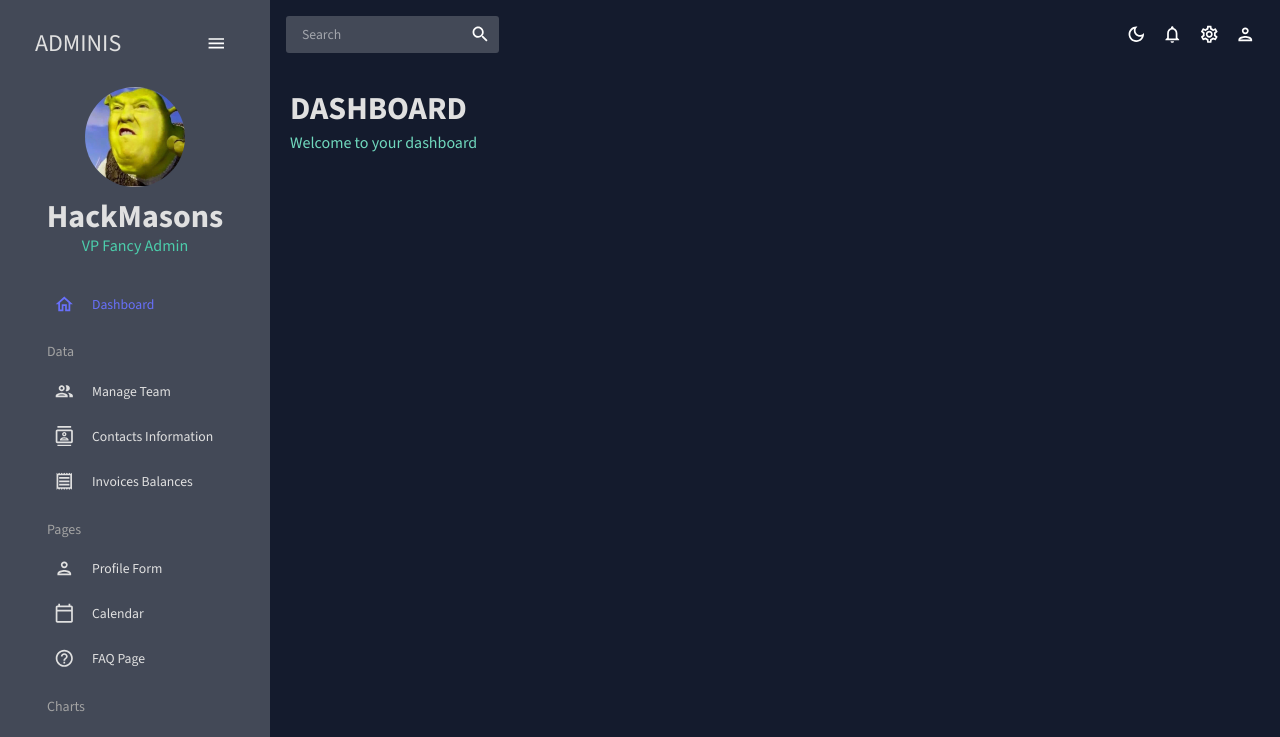
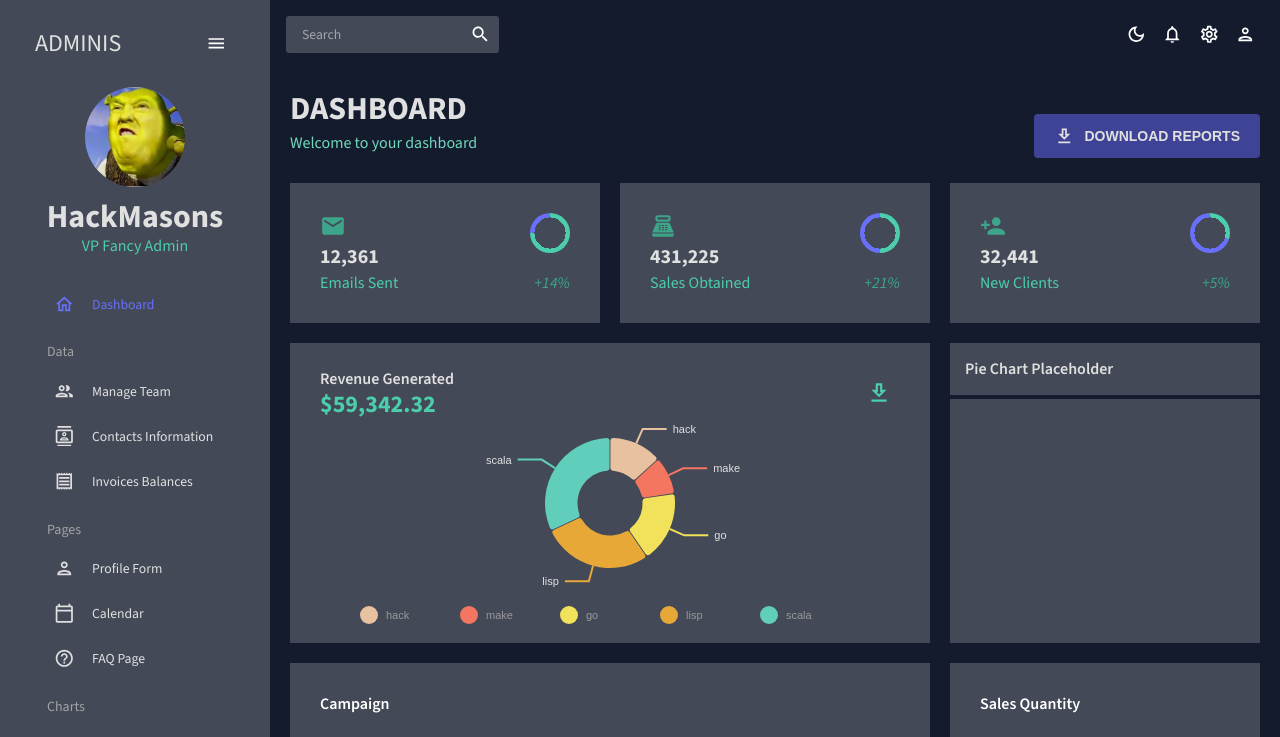
Before and after one commit to peachyKeachy/frontEndHack, a React (Create React App) app in the folder react-admin/: page / in a window 1280 px wide. Shown: the top 737 px of the page. Built offline with nearby package versions, Linux system fonts and the light colour scheme.

Commit message:
Dashboard Update

```diff
--- /dev/null
+++ b/react-admin/src/components/ProgressCircle.jsx
@@ -0,0 +1,22 @@
+import { Box, useTheme } from "@mui/material";
+import { tokens } from "../theme";
+
+const ProgressCircle = ({ progress = "0.75", size = "40" }) => {
+  const theme = useTheme();
+  const colors = tokens(theme.palette.mode);
+  const angle = progress * 360;
+  return (
+    <Box
+      sx={{
+        background: `radial-gradient(${colors.primary[400]} 55%, transparent 49%),
+            conic-gradient(transparent 0deg ${angle}deg, ${colors.blue[500]} ${angle}deg 360deg),
+            ${colors.greenAccent[500]}`,
+        borderRadius: "50%",
+        width: `${size}px`,
+        height: `${size}px`,
+      }}
+    />
+  );
+};
+
+export default ProgressCircle;
--- /dev/null
+++ b/react-admin/src/components/StatBox.jsx
@@ -0,0 +1,42 @@
+import { Box, Typography, useTheme } from "@mui/material";
+import { tokens } from "../theme";
+import ProgressCircle from "./ProgressCircle";
+
+const StatBox = ({ title, subtitle, icon, progress, increase }) => {
+  const theme = useTheme();
+  const colors = tokens(theme.palette.mode);
+
+  return (
+    <Box width="100%" m="0 30px">
+      <Box display="flex" justifyContent="space-between">
+        <Box>
+          {icon}
+          <Typography
+            variant="h4"
+            fontWeight="bold"
+            sx={{ color: colors.grey[100] }}
+          >
+            {title}
+          </Typography>
+        </Box>
+        <Box>
+          <ProgressCircle progress={progress} />
+        </Box>
+      </Box>
+      <Box display="flex" justifyContent="space-between" mt="2px">
+        <Typography variant="h5" sx={{ color: colors.greenAccent[500] }}>
+          {subtitle}
+        </Typography>
+        <Typography
+          variant="h5"
+          fontStyle="italic"
+          sx={{ color: colors.greenAccent[600] }}
+        >
+          {increase}
+        </Typography>
+      </Box>
+    </Box>
+  );
+};
+
+export default StatBox;
--- a/react-admin/src/index.js
+++ b/react-admin/src/index.js
@@ -4,30 +4,7 @@
 import App from "./App";
 import { BrowserRouter } from "react-router-dom";
 //
-// Import the functions you need from the SDKs you need
-import { initializeApp } from "firebase/app";
-import { getAnalytics } from "firebase/analytics";
-// TODO: Add SDKs for Firebase products that you want to use
-// https://firebase.google.com/docs/web/setup#available-libraries
 
-// Your web app's Firebase configuration
-// For Firebase JS SDK v7.20.0 and later, measurementId is optional
-const firebaseConfig = {
-  apiKey: "AIzaSyCFyDc88KX70VqY7BYx2TlNt6le0xHfwpc",
-  authDomain: "ide-analytics.firebaseapp.com",
-  databaseURL: "https://ide-analytics-default-rtdb.firebaseio.com",
-  projectId: "ide-analytics",
-  storageBucket: "ide-analytics.appspot.com",
-  messagingSenderId: "242405334050",
-  appId: "1:242405334050:web:c3528d0ce2534fb585be7b",
-  measurementId: "G-9KCDZRQ9C6"
-};
-
-// Initialize Firebase
-const app = initializeApp(firebaseConfig);
-const analytics = getAnalytics(app);
-
-//
 
 const root = ReactDOM.createRoot(document.getElementById('root'));
 root.render(
--- a/react-admin/src/scenes/dashboard/index.jsx
+++ b/react-admin/src/scenes/dashboard/index.jsx
@@ -1,102 +1,219 @@
+import { Box, Button, IconButton, Typography, useTheme } from "@mui/material";
+import { tokens } from "../../theme";
+import { mockTransactions } from "../../data/mockData";
+import DownloadOutlinedIcon from "@mui/icons-material/DownloadOutlined";
+import EmailIcon from "@mui/icons-material/Email";
+import PointOfSaleIcon from "@mui/icons-material/PointOfSale";
+import PersonAddIcon from "@mui/icons-material/PersonAdd";
+import Header from "../../components/Header";
+import LineChart from "../../components/LineChart";
+import PieChart from "../../components/PieChart"; // Imported PieChart component
+import BarChart from "../../components/BarChart";
+import StatBox from "../../components/StatBox";
+import ProgressCircle from "../../components/ProgressCircle";
 
-import { Box } from "@mui/material";
-import Header from "../../components/Header";
 const Dashboard = () => {
-    return(
-        <Box m= "20px">
-            <Box display ="flex" justifyContent="space-between" allignItems ="center">
-                <Header title= "DASHBOARD" subtitle="Welcome to your dashboard" />
-            </Box>
+  const theme = useTheme();
+  const colors = tokens(theme.palette.mode);
+
+  return (
+    <Box m="20px">
+      {/* HEADER */}
+      <Box display="flex" justifyContent="space-between" alignItems="center">
+        <Header title="DASHBOARD" subtitle="Welcome to your dashboard" />
+
+        <Box>
+          <Button
+            sx={{
+              backgroundColor: colors.blue[700],
+              color: colors.grey[100],
+              fontSize: "14px",
+              fontWeight: "bold",
+              padding: "10px 20px",
+            }}
+          >
+            <DownloadOutlinedIcon sx={{ mr: "10px" }} />
+            Download Reports
+          </Button>
+        </Box>
+      </Box>
+
+      {/* GRID & CHARTS */}
+      <Box
+        display="grid"
+        gridTemplateColumns="repeat(12, 1fr)"
+        gridAutoRows="140px"
+        gap="20px"
+      >
+        {/* ROW 1 */}
+        <Box
+          gridColumn="span 4"
+          backgroundColor={colors.primary[400]}
+          display="flex"
+          alignItems="center"
+          justifyContent="center"
+        >
+          <StatBox
+            title="12,361"
+            subtitle="Emails Sent"
+            progress="0.75"
+            increase="+14%"
+            icon={
+              <EmailIcon
+                sx={{ color: colors.greenAccent[600], fontSize: "26px" }}
+              />
+            }
+          />
+        </Box>
+        <Box
+          gridColumn="span 4"
+          backgroundColor={colors.primary[400]}
+          display="flex"
+          alignItems="center"
+          justifyContent="center"
+        >
+          <StatBox
+            title="431,225"
+            subtitle="Sales Obtained"
+            progress="0.50"
+            increase="+21%"
+            icon={
+              <PointOfSaleIcon
+                sx={{ color: colors.greenAccent[600], fontSize: "26px" }}
+              />
+            }
+          />
+        </Box>
+        <Box
+          gridColumn="span 4"
+          backgroundColor={colors.primary[400]}
+          display="flex"
+          alignItems="center"
+          justifyContent="center"
+        >
+          <StatBox
+            title="32,441"
+            subtitle="New Clients"
+            progress="0.30"
+            increase="+5%"
+            icon={
+              <PersonAddIcon
+                sx={{ color: colors.greenAccent[600], fontSize: "26px" }}
+              />
+            }
+          />
         </Box>
 
-    );
+        {/* ROW 2 */}
+        <Box
+          gridColumn="span 8"
+          gridRow="span 2"
+          backgroundColor={colors.primary[400]}
+        >
+          <Box
+            mt="25px"
+            p="0 30px"
+            display="flex "
+            justifyContent="space-between"
+            alignItems="center"
+          >
+            <Box>
+              <Typography
+                variant="h5"
+                fontWeight="600"
+                color={colors.grey[100]}
+              >
+                Revenue Generated
+              </Typography>
+              <Typography
+                variant="h3"
+                fontWeight="bold"
+                color={colors.greenAccent[500]}
+              >
+                $59,342.32
+              </Typography>
+            </Box>
+            <Box>
+              <IconButton>
+                <DownloadOutlinedIcon
+                  sx={{ fontSize: "26px", color: colors.greenAccent[500] }}
+                />
+              </IconButton>
+            </Box>
+          </Box>
+          <Box height="250px" m="-20px 0 0 0">
+            {/* Replaced LineChart with PieChart */}
+            <PieChart />
+          </Box>
+        </Box>
+        <Box
+          gridColumn="span 4"
+          gridRow="span 2"
+          backgroundColor={colors.primary[400]}
+          overflow="auto"
+        >
+          <Box
+            display="flex"
+            justifyContent="space-between"
+            alignItems="center"
+            borderBottom={`4px solid ${colors.primary[500]}`}
+            colors={colors.grey[100]}
+            p="15px"
+          >
+            <Typography color={colors.grey[100]} variant="h5" fontWeight="600">
+              Pie Chart Placeholder
+            </Typography>
+          </Box>
+          {/* Placeholder for Pie Chart */}
+        </Box>
+
+        {/* ROW 3 */}
+        <Box
+          gridColumn="span 8"
+          gridRow="span 2"
+          backgroundColor={colors.primary[400]}
+          p="30px"
+        >
+          <Typography variant="h5" fontWeight="600">
+            Campaign
+          </Typography>
+          <Box
+            display="flex"
+            flexDirection="column"
+            alignItems="center"
+            mt="25px"
+          >
+            <ProgressCircle size="125" />
+            <Typography
+              variant="h5"
+              color={colors.greenAccent[500]}
+              sx={{ mt: "15px" }}
+            >
+              $48,352 revenue generated
+            </Typography>
+            <Typography>Includes extra misc expenditures and costs</Typography>
+          </Box>
+        </Box>
+        <Box
+          gridColumn="span 4"
+          gridRow="span 2"
+          backgroundColor={colors.primary[400]}
+          padding="30px"
+        >
+          <Typography
+            variant="h5"
+            fontWeight="600"
+            sx={{ marginBottom: "15px" }}
+          >
+            Sales Quantity
+          </Typography>
+          <Box height="250px" mt="-20px">
+            <BarChart isDashboard={true} />
+          </Box>
+        </Box>
+      </Box>
+    </Box>
+  );
 };
 
 export default Dashboard;
-
-// import { Box, Button, IconButton, Typography, useTheme } from "@mui/material";
-// import { tokens } from "../../theme";
-// import DownloadOutlinedIcon from "@mui/icons-material/DownloadOutlined";
-// import Header from "../../components/Header";
-// import LineChart from "../../components/LineChart";
-
-// const Dashboard = () => {
-//   const theme = useTheme();
-//   const colors = tokens(theme.palette.mode);
-
-//   return (
-//     <Box m="20px">
-//       {/* HEADER */}
-//       <Box display="flex" justifyContent="space-between" alignItems="center">
-//         <Header title="DASHBOARD" subtitle="Welcome to your dashboard" />
-
-//         <Box>
-//           <Button
-//             sx={{
-//               backgroundColor: colors.blueAccent[700],
-//               color: colors.grey[100],
-//               fontSize: "14px",
-//               fontWeight: "bold",
-//               padding: "10px 20px",
-//             }}
-//           >
-//             <DownloadOutlinedIcon sx={{ mr: "10px" }} />
-//             Download Reports
-//           </Button>
-//         </Box>
-//       </Box>
-
-//       {/* GRID & CHARTS */}
-//       <Box
-//         display="grid"
-//         gridTemplateColumns="repeat(12, 1fr)"
-//         gridAutoRows="140px"
-//         gap="20px"
-//       >
-//         {/* ROW 1 */}
-//         <Box
-//           gridColumn="span 8"
-//           gridRow="span 2"
-//           backgroundColor={colors.primary[400]}
-//         >
-//           <Box
-//             mt="25px"
-//             p="0 30px"
-//             display="flex "
-//             justifyContent="space-between"
-//             alignItems="center"
-//           >
-//             <Box>
-//               <Typography
-//                 variant="h5"
-//                 fontWeight="600"
-//                 color={colors.grey[100]}
-//               >
-//                 Revenue Generated
-//               </Typography>
-//               <Typography
-//                 variant="h3"
-//                 fontWeight="bold"
-//                 color={colors.greenAccent[500]}
-//               >
-//                 $59,342.32
-//               </Typography>
-//             </Box>
-//             <Box>
-//               <IconButton>
-//                 <DownloadOutlinedIcon
-//                   sx={{ fontSize: "26px", color: colors.greenAccent[500] }}
-//                 />
-//               </IconButton>
-//             </Box>
-//           </Box>
-//           <Box height="250px" m="-20px 0 0 0">
-//             <LineChart isDashboard={true} />
-//           </Box>
-//         </Box>
-//       </Box>
-//     </Box>
-//   );
-// };
-
-// export default Dashboard;
```
Also changed, not shown: react-admin/src/App.js (+1 -6 lines), 1 other file (tests, documents, lock files or other folders).
